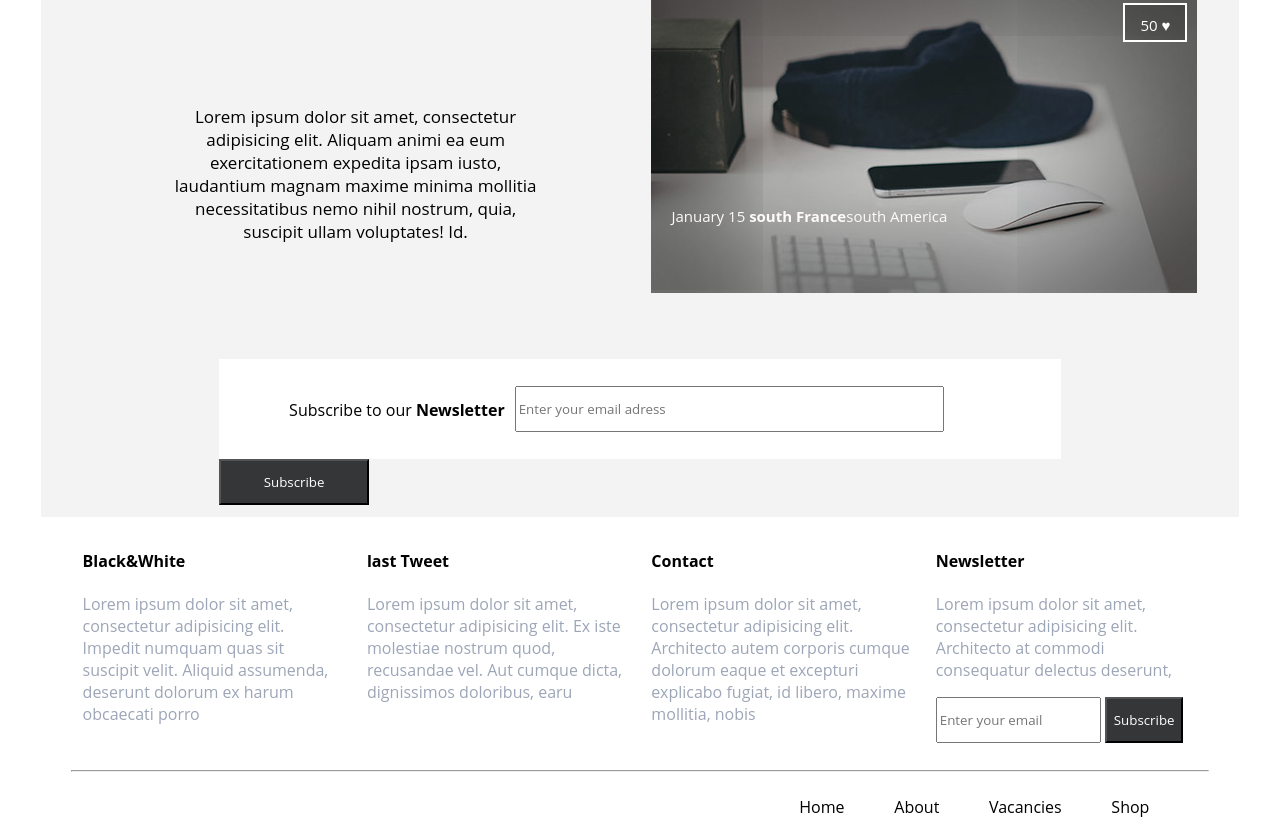
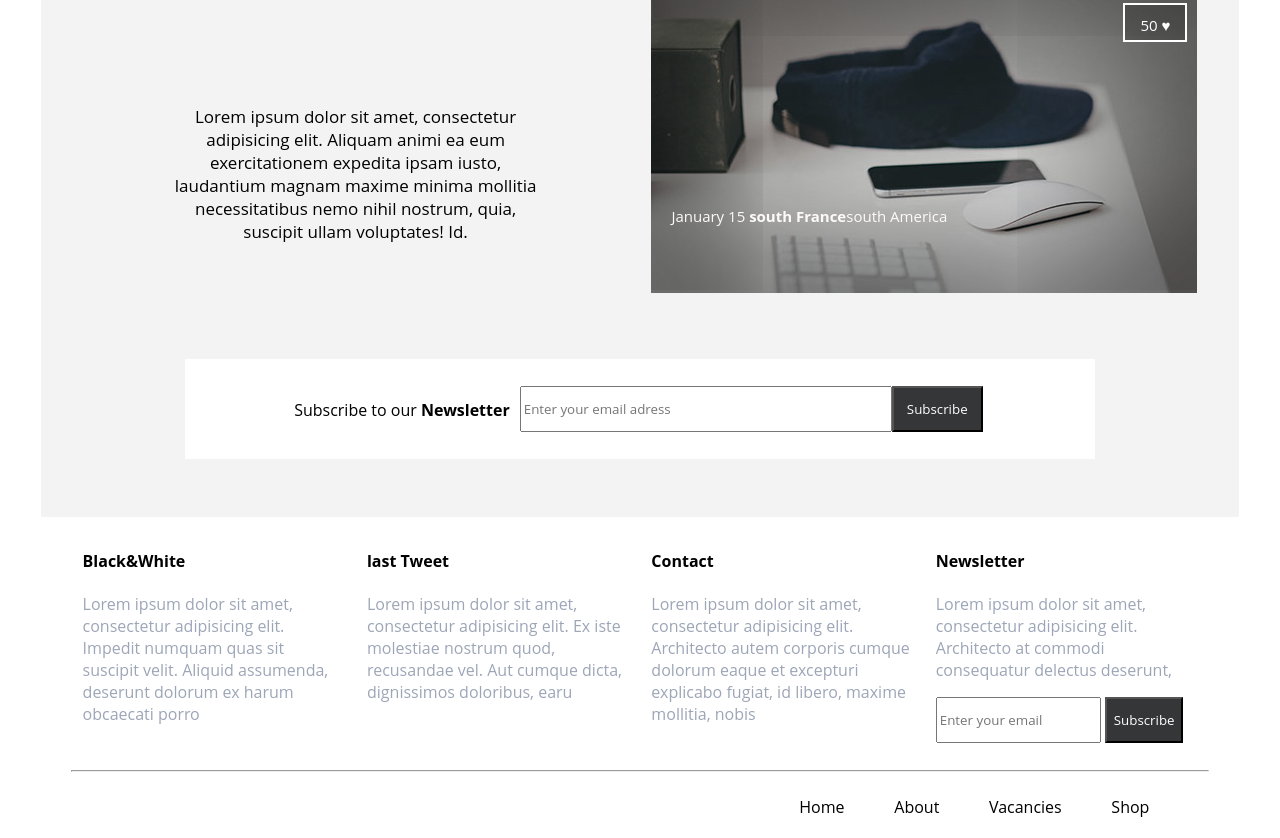
Before and after one commit to andrii1509/fl-9, a plain HTML site: page FE_9_4_homework_css-layouts/homework/index.html in a window 1280 px wide. Shown: the part 2251-3089 px from the top of the page. Drawn offline with Linux system fonts and the light colour scheme.

Commit message:
final_1 (maybe_1)

```diff
--- a/FE_9_4_homework_css-layouts/homework/css/style.css
+++ b/FE_9_4_homework_css-layouts/homework/css/style.css
@@ -1,9 +1,6 @@
 *{
     font-family: 'Open Sans', Helvetica, Arial, sans-serif;
 }
-/*body{*/
-    /*margin: 0 auto;*/
-/*}*/
 header{
     margin: 0 auto;
     width: 90%;
@@ -131,7 +128,7 @@ header div input{
     margin: 100px;
 }
 .input-submit{
-    width: 74%;
+    width: 80%;
     margin: 1300px  auto 0;
     padding: 50px 10%;
     background-color: #F3F3F3;
@@ -142,16 +139,16 @@ header div input{
     margin: 0 auto;
 }
 .input-submit p{
-    margin: 40px 10px 0 70px;
+    margin: 40px 10px 0 12%;
     display: inline-block;
 }
 .input-submit input{
     margin: 27px 0 0 0;
-    width: 50%;
+    width: 40%;
     height: 40px;
 }
 .input-submit button{
-    width: 150px;
+    width: 10%;
     height: 46px;
     margin-top: 27px;
     background: #343638;
```
